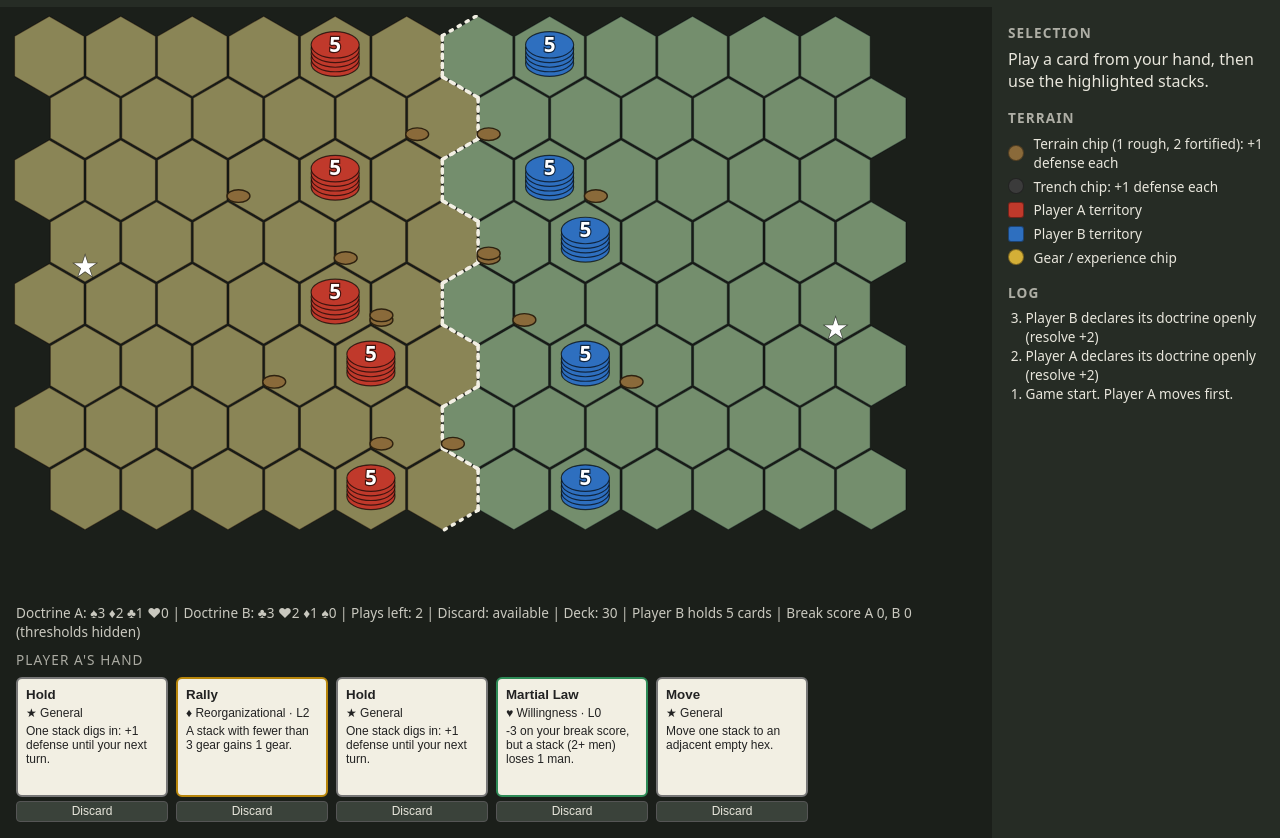
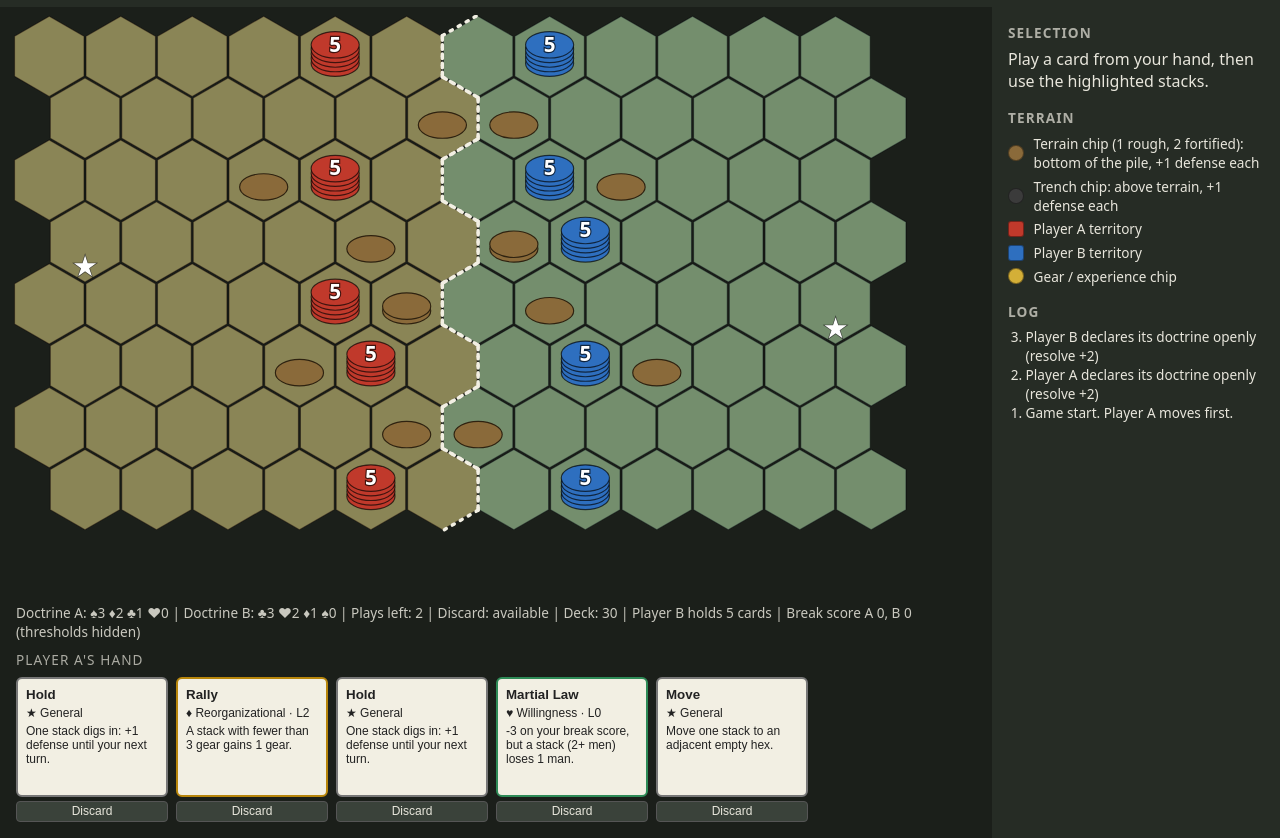
Before and after one commit to richarduggelberg/doctrine, a website with bundled scripts: page index.html in a window 1280 px wide. Shown: the part 42-880 px from the top of the page. Built offline with nearby package versions, Linux system fonts and the light colour scheme.

Commit message:
Render terrain, trenches, men and gear as one pile of equal-size chips per hex
Co-authored-by: Copilot <223556219+Copilot@users.noreply.github.com>

```diff
--- a/css/style.css
+++ b/css/style.css
@@ -51,8 +51,9 @@ aside h2:first-child { margin-top: 0; }
 .hex.target { fill: #d8c35a; cursor: pointer; }
 .swatch.terrain { background: #8a6a3a; border-radius: 50%; }
 .swatch.trench { background: #3b3b3b; border-radius: 50%; }
-.terrain-chip { fill: #8a6a3a; stroke: #2e2210; stroke-width: 1.2; pointer-events: none; }
-.trench-chip { fill: #3b3b3b; stroke: #000; stroke-width: 1.2; pointer-events: none; }
+.terrain-chip { fill: #8a6a3a; stroke: #2e2210; stroke-width: 1; }
+.trench-chip { fill: #3b3b3b; stroke: #000; stroke-width: 1; }
+.pile { pointer-events: none; }
 #bonus button.on { background: #d4af37; color: #000; }
 #bonus[hidden] { display: none; }
 #bonus { margin: .4rem 0; font-size: .9rem; }
--- a/index.html
+++ b/index.html
@@ -51,8 +51,8 @@
     </div>
     <h2>Terrain</h2>
     <div class="legend">
-      <span class="swatch terrain"></span><span>Terrain chip (1 rough, 2 fortified): +1 defense each</span>
-      <span class="swatch trench"></span><span>Trench chip: +1 defense each</span>
+      <span class="swatch terrain"></span><span>Terrain chip (1 rough, 2 fortified): bottom of the pile, +1 defense each</span>
+      <span class="swatch trench"></span><span>Trench chip: above terrain, +1 defense each</span>
       <span class="swatch terr-A"></span><span>Player A territory</span>
       <span class="swatch terr-B"></span><span>Player B territory</span>
       <span class="swatch gear"></span><span>Gear / experience chip</span>
--- a/js/render.js
+++ b/js/render.js
@@ -36,29 +36,38 @@ export function renderBoard(svg, state, view) {
     parts.push(`<text class="capital owner-${owner}" x="${x}" y="${y + SIZE * 0.86}" text-anchor="middle">★</text>`);
   }
 
-  // Terrain chips (brown: 1 rough, 2 fortified) and trench chips (dark) sit in piles on the hex.
-  // They never move or attack; like men they count only for the defender.
-  const pile = (x, y, count, cls) => {
-    for (let i = 0; i < count; i++) {
-      parts.push(
-        `<ellipse class="${cls}" cx="${x}" cy="${y - i * 4}" rx="10" ry="5.5"/>`,
-      );
-    }
-  };
+  // Everything on a hex is one pile of equal chips, bottom to top: terrain (1 rough, 2 fortified),
+  // trench chips, men, gear. Terrain and trenches never move or attack but count for the defender.
+  const stackAt = new Map(state.stacks.map((s) => [key(s.col, s.row), s]));
+  const piles = [];
   for (let row = 0; row < state.rows; row++) {
     for (let col = 0; col < state.cols; col++) {
-      const { x, y } = center(col, row, SIZE);
       const terrain = terrainAt(state, col, row);
-      const chips = terrain === 'fortified' ? 2 : terrain === 'rough' ? 1 : 0;
-      pile(x - 22, y + 14, chips, 'terrain-chip');
-      pile(x + 22, y + 14, state.defense[key(col, row)] ?? 0, 'trench-chip');
+      const terrainChips = terrain === 'fortified' ? 2 : terrain === 'rough' ? 1 : 0;
+      const trenchChips = state.defense[key(col, row)] ?? 0;
+      const stack = stackAt.get(key(col, row));
+      if (terrainChips || trenchChips || stack) piles.push({ col, row, terrainChips, trenchChips, stack });
     }
   }
 
   // Draw back-to-front so lower rows overlap higher ones.
-  const ordered = [...state.stacks].sort((a, b) => a.row - b.row);
-  for (const stack of ordered) {
-    const { x, y } = center(stack.col, stack.row, SIZE);
+  piles.sort((a, b) => a.row - b.row || a.col - b.col);
+  for (const { col, row, terrainChips, trenchChips, stack } of piles) {
+    const { x, y } = center(col, row, SIZE);
+    const kinds = [
+      ...Array(terrainChips).fill('terrain-chip'),
+      ...Array(trenchChips).fill('trench-chip'),
+      ...(stack ? [...Array(stack.men).fill('chip'), ...Array(stack.gear).fill('chip gear')] : []),
+    ];
+    const thickness = kinds.length > 10 ? 3 : CHIP_THICKNESS;
+    const chips = kinds.map(
+      (kind, i) =>
+        `<ellipse class="${kind}" cx="${x}" cy="${y + 6 - i * thickness}" rx="${CHIP_RADIUS}" ry="${CHIP_RADIUS * 0.55}"/>`,
+    );
+    if (!stack) {
+      parts.push(`<g class="pile">${chips.join('')}</g>`);
+      continue;
+    }
     const classes = ['stack', `owner-${stack.owner}`];
     if (stack.braced) classes.push('braced');
     if (view.eligible.has(stack.id)) classes.push('eligible');
@@ -66,13 +75,7 @@ export function renderBoard(svg, state, view) {
     if (view.enemyTargets.has(stack.id)) classes.push('attackable');
     if (view.friendTargets.has(stack.id)) classes.push('mergeable');
     if (stack.id === view.loserId) classes.push('loser');
-    const chips = [];
-    for (let i = 0; i < stack.men + stack.gear; i++) {
-      const cy = y + 6 - i * CHIP_THICKNESS;
-      const kind = i < stack.men ? 'chip' : 'chip gear';
-      chips.push(`<ellipse class="${kind}" cx="${x}" cy="${cy}" rx="${CHIP_RADIUS}" ry="${CHIP_RADIUS * 0.55}"/>`);
-    }
-    const topY = y + 6 - (stack.men + stack.gear - 1) * CHIP_THICKNESS;
+    const topY = y + 6 - (kinds.length - 1) * thickness;
     const label = stack.gear ? `${stack.men}+${stack.gear}` : `${stack.men}`;
     parts.push(
       `<g class="${classes.join(' ')}" data-stack="${stack.id}">` +
```
Also changed, not shown: design.txt (+7 -5 lines).
